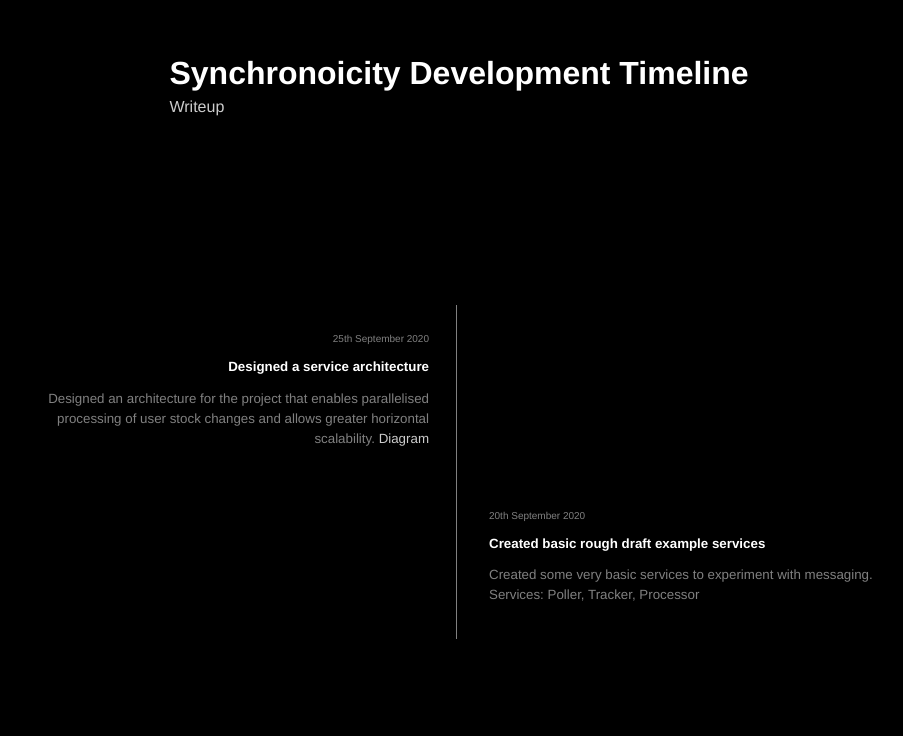
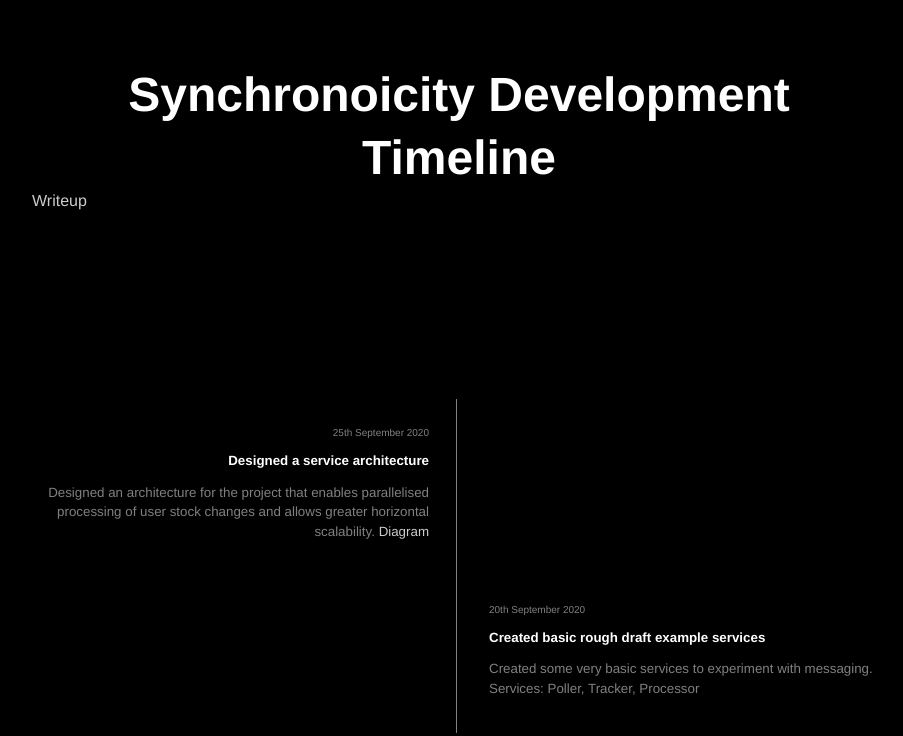
Before and after one commit to vyrzdev/NEAWriteUp, a plain HTML site: page timeline.html in a window 1280 px wide. Shown: the part 181-917 px from the top of the page, without its empty margins (181-1084 px from the left). Before the commit the page ends 889 px from the top, so only its background shows below. Drawn offline with nearby package versions, Linux system fonts and the light colour scheme.

Commit message:
Trying to fix title scaling

```diff
--- a/timeline.html
+++ b/timeline.html
@@ -79,7 +79,8 @@
 
     .left-content h1 {
         font-family: "Helvetica Neue", Helvetica, Roboto, Arial, sans-serif;
-        font-size: xx-large;
+        font-size: 3em;
+        overflow-wrap: normal;
         width: 100%;
         text-align: center;
     }
```
